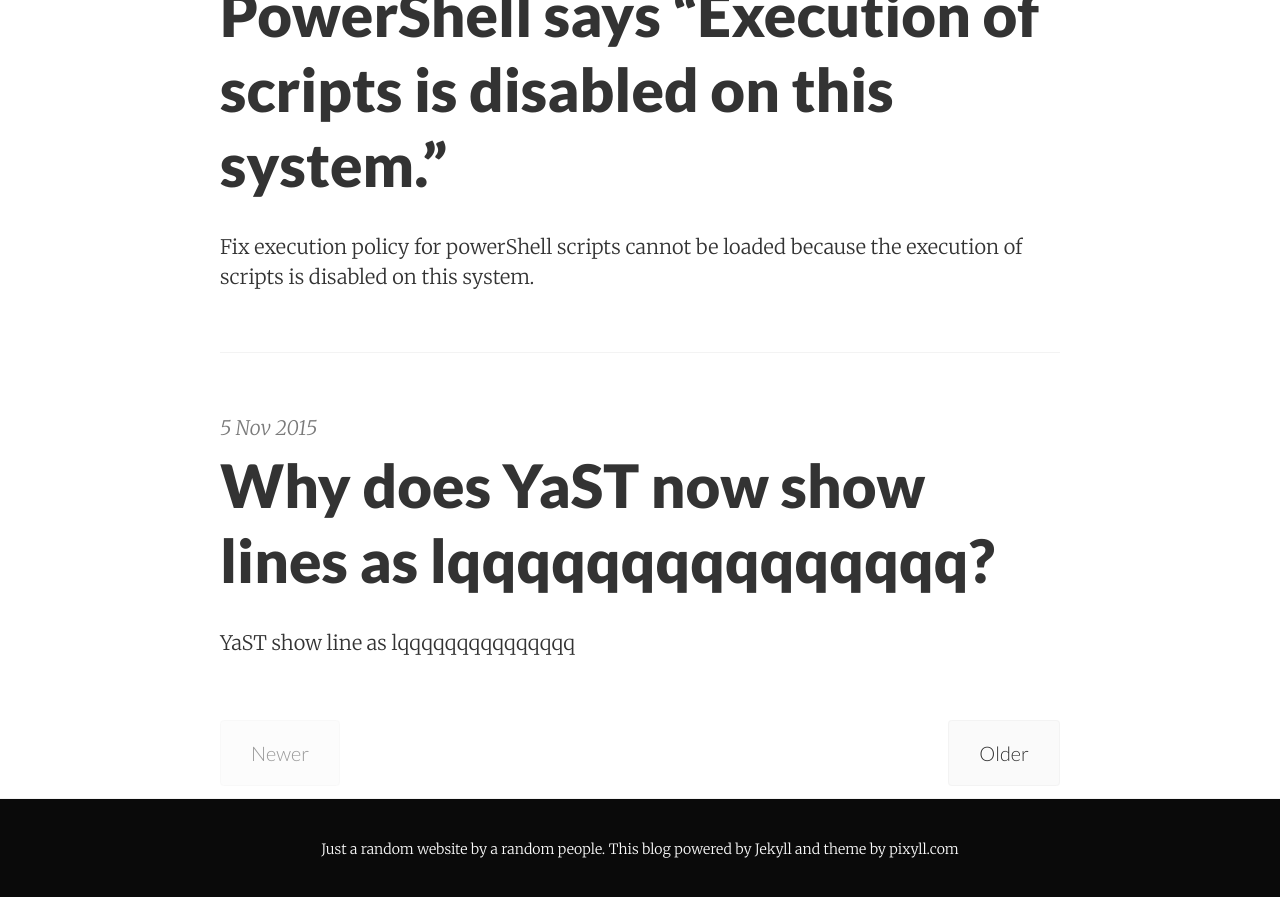
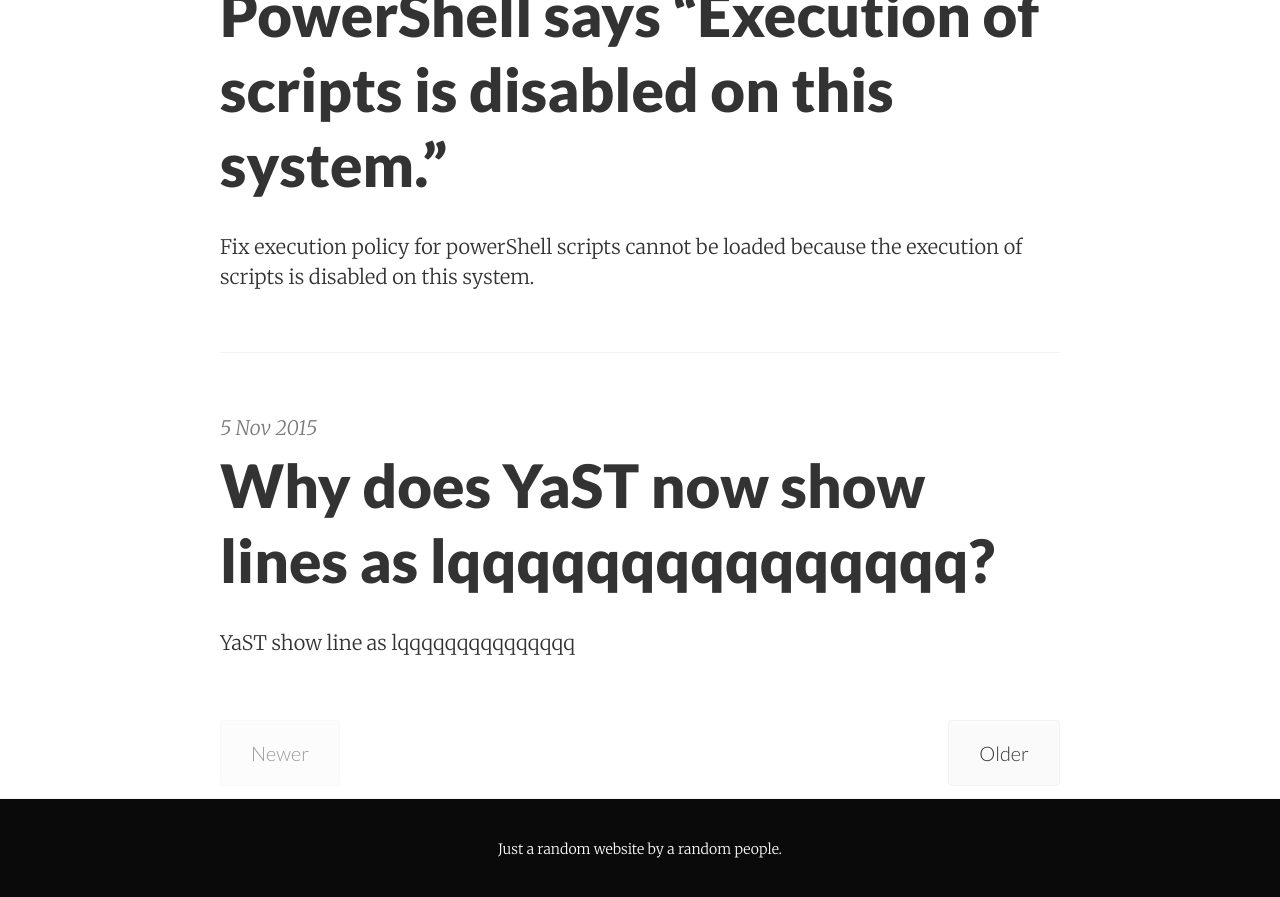
Before and after one commit to wwahyudi/wwahyudi.github.io, a Jekyll site: the page built from index.html, in a window 1280 px wide and 900 px high, scrolled down 867 px. Shown: the top 897 px of the window. Built offline with Jekyll 4.4.1, drawn with Linux system fonts in a browser that asks for light colours; the list of posts is cut into pages by our own code.

Commit message:
Move "powered by"

```diff
--- a/_includes/footer.html
+++ b/_includes/footer.html
@@ -1,7 +1,7 @@
 <footer class="center">
   <div class="measure">
     <small>
-        Just a random website by a random people. This blog powered by <a href="http://jekyllrb.com/" target="_blank">Jekyll</a> and theme by <a href="http://pixyll.com/" target="_blank">pixyll.com</a>
+        Just a random website by a random people.
     </small>
   </div>
 </footer>
```
Also changed, not shown: _posts/2016-05-21-greeting.md (+2 -0 lines).
